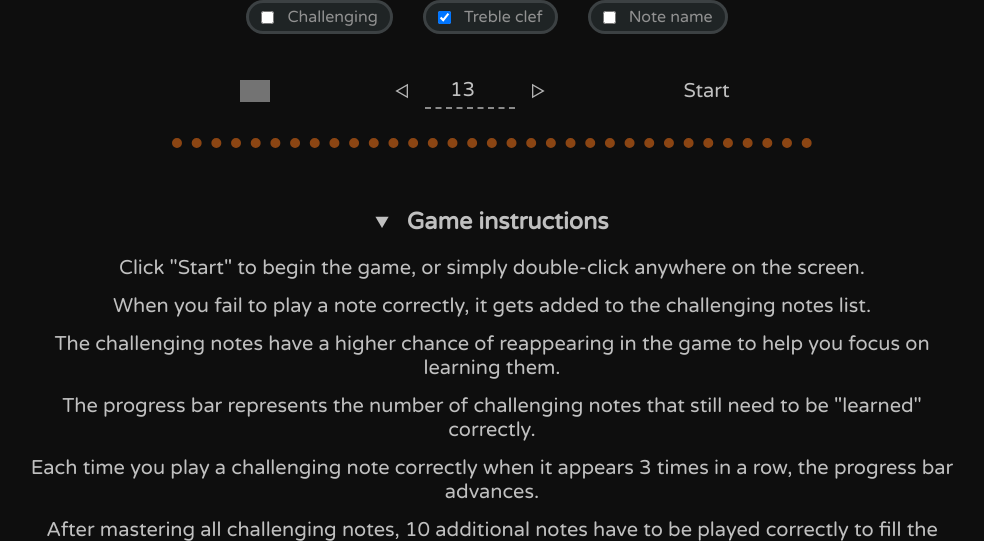
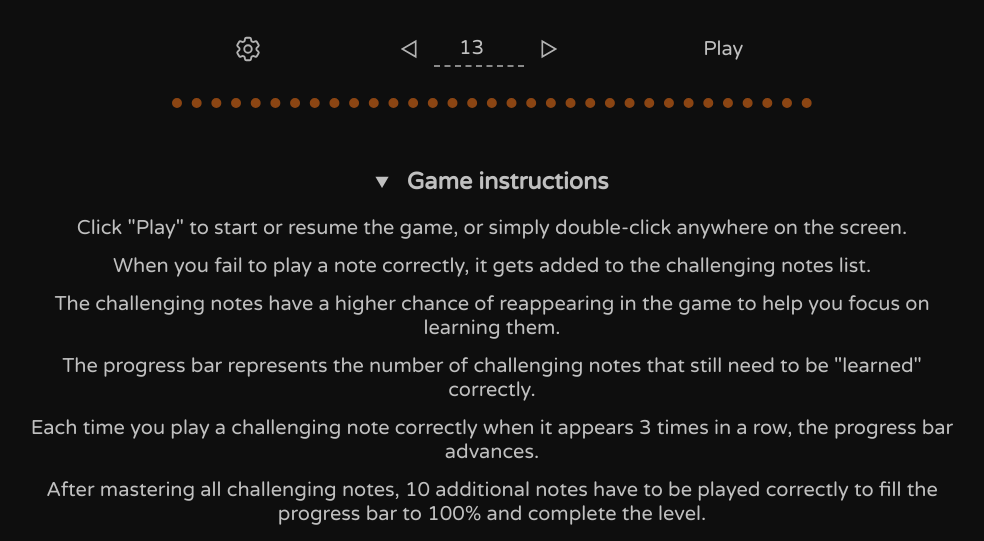
Before and after one commit to samuelgfeller/guitar-trainer, a PHP site: page / in a window 1280 px wide. Shown: the top 541 px of the page, without its empty margins (148-1132 px from the left). Run offline with PHP 8.4, Linux system fonts and the light colour scheme; some libraries are stand-ins or nearby versions; grey boxes are pictures that could not be loaded.

Commit message:
Added propper settings [SG-122]

```diff
--- a/css/modal.css
+++ b/css/modal.css
@@ -106,7 +106,7 @@
         padding: 40px;
     }
 
-    #alert-modal-footer .btn {
+    #alert-modal-footer .start-stop-btn {
         font-size: 1.2em;
     }
 
--- a/css/style.css
+++ b/css/style.css
@@ -26,26 +26,6 @@
         color: #919191;
     }
 
-    #settings-div{
-        /*margin-top: 3vh;*/
-    }
-
-    .checkbox-button {
-        display: inline-flex;
-        align-items: center;
-        gap: 0.5em;
-        padding: 4px 12px 4px 8px;
-        background: #1f2425;
-        border: 3px solid #3c4143;
-        border-radius: 20px;
-        cursor: pointer;
-        margin-bottom: 10px;
-        margin-right: 10px;
-    }
-    .checkbox-button span{
-        font-size: 16px;
-
-    }
     header, #settings-div {
         display: flex;
         flex-wrap: wrap;
@@ -58,13 +38,57 @@
     header > div {
         display: flex;
         align-items: center;
-        gap: 20px;
-        justify-content: space-around;
+        /*gap: 20px;*/
+        justify-content: space-between;
         /*background: #a46d49;*/
         /*border-radius: 30px;*/
-        padding: 3vh;
+        padding: 3vh 0;
         width: 90%;
         border-bottom: 10px dotted saddlebrown;
+    }
+
+    .checkbox-button {
+        display: inline-flex;
+        align-items: center;
+        gap: 0.5em;
+        padding: 4px 12px 4px 8px;
+        background: #1f2425;
+        border: 3px solid #3c4143;
+        border-radius: 20px;
+        cursor: pointer;
+        margin-top: 15px;
+    }
+
+    .checkbox-button span {
+        font-size: 16px;
+    }
+
+    #settings-div {
+        row-gap: 0;
+        /*Hide by default, expand when user clicks on the settings icon*/
+        max-height: 0;
+        overflow: hidden;
+        transition: max-height 0.5s ease;
+    }
+
+    #settings-div.expanded {
+        max-height: 200px;
+        /*overflow: hidden; !* Initially, hide the overflow *!*/
+        /* Delayed animation to prevent showing the scrollbar while settings-div is expanding */
+        animation: enableScroll 0.5s ease 0.5s forwards;
+    }
+
+    /*Enable scroll in case there are more buttons than 200px height*/
+    @keyframes enableScroll {
+        to {
+            overflow: auto; /* Apply overflow: auto after the delay */
+        }
+    }
+    /*#settings-div.expanded label{*/
+    /*    margin-top: ;*/
+    /*}*/
+    #settings-toggle-btn {
+        cursor: pointer;
     }
 
     #bpm-input {
@@ -78,8 +102,8 @@
         width: 90px;
     }
 
-    .btn {
-        padding: 8px 14px;
+    .start-stop-btn {
+        padding: 8px 8px;
         border: none;
         background: transparent;
         border-radius: 10px;
@@ -89,7 +113,7 @@
         cursor: pointer;
     }
 
-    .btn:hover {
+    .start-stop-btn:hover {
         /*border-bottom: 2px dotted #8a8a8a;*/
         background: rgba(255, 255, 255, .1);
     }
@@ -99,19 +123,26 @@
         filter: invert(70%);
     }
 
+    .button-icon {
+        width: 30px;
+        filter: invert(70%);
+    }
+
     label[for="challenging-notes-preset"] {
         color: #919191;
         font-size: 16px;
         cursor: pointer;
     }
-    #treble-clef-output{
+
+    #treble-clef-output {
         width: 200px;
         display: flex;
         align-items: center;
         justify-content: center;
         font-size: 30px;
     }
-    #treble-clef-output svg{
+
+    #treble-clef-output svg {
         display: block;
         height: 100%;
     }
@@ -152,16 +183,14 @@
     }
 
     main {
-
         display: flex;
         align-items: center;
-        justify-content: center;
+        justify-content: space-around;
         flex-wrap: wrap;
         width: 100%;
         height: 100%;
         text-align: center;
-        column-gap: 20vw;
-        margin-top: 40px;
+        margin-top: 20px;
     }
 
     main > div {
@@ -177,7 +206,7 @@
     }
 
     /* Class name twice to increase specificity */
-    .note-value-span.note-value-span{
+    .note-value-span.note-value-span {
         font-size: 130px;
         font-weight: bold;
         color: #bcbcbc;
@@ -198,12 +227,14 @@
     #next-lvl-btn {
         transform: rotate(-90deg);
     }
-    .lvl-icon{
-        width: 16px;
-        margin: 15px;
+
+    .lvl-icon {
+        width: 50px;
+        padding: 15px;
         cursor: pointer;
     }
-    .center-flexbox{
+
+    .center-flexbox {
         display: flex;
         align-items: center;
         justify-content: center;
@@ -211,6 +242,7 @@
 
     /*Score*/
     #score {
+        margin-top: 10px;
         width: 100%;
         display: flex;
         justify-content: space-between;
@@ -219,7 +251,7 @@
 
     #score span {
         width: fit-content;
-        padding: 20px;
+        padding: 0 20px;
         font-size: 30px;
         font-weight: bold;
     }
@@ -244,7 +276,7 @@
         font-size: 45px;
         position: relative;
         display: inline-block;
-        padding: 20px;
+        padding: 0 20px;
         /*width: 400px; !* Adjust the width as per your preference *!*/
         overflow: visible;
         color: #a96f00;
@@ -307,6 +339,10 @@
         padding-right: 5px;
     }
 
+    .hidden {
+        display: none !important;
+    }
+
     /*summary::marker{*/
     /*    content: none;*/
     /*}*/
@@ -325,8 +361,15 @@
 }
 
 @media (min-width: 641px) {
+    main {
+        margin-top: 40px;
+        justify-content: center;
+        column-gap: 20vw;
+    }
+
     header > div {
         width: 60%;
+        justify-content: space-around;
         /*justify-content: center;*/
         /*column-gap: 60px;*/
     }
--- a/index.php
+++ b/index.php
@@ -1,11 +1,16 @@
+<?php
+
+require __DIR__ . '/JsImportVersionAdder.php';
+(new JsImportVersionAdder())->addVersionToJsImports('0.6');
+?>
 <!doctype html>
 <html lang="en">
 <head>
     <meta charset="UTF-8">
     <meta name="viewport"
           content="width=device-width, user-scalable=no, initial-scale=1.0, maximum-scale=1.0, minimum-scale=1.0">
-    <link rel="stylesheet" href="css/modal.css?v=5">
-    <link rel="stylesheet" href="css/style.css?v=5">
+    <link rel="stylesheet" href="css/modal.css?v=6">
+    <link rel="stylesheet" href="css/style.css?v=6">
     <link rel="stylesheet" href="css/progress-bar.css?v=5">
     <link rel="icon" type="image/x-icon" href="img/guitar.ico">
     <script src="https://cdn.jsdelivr.net/npm/aubiojs@0.1.1/build/aubio.min.js"></script>
@@ -17,28 +22,37 @@
 
 <!--<label for="challenging-notes-preset">Preset challenging notes</label>-->
 <div id="settings-div">
+    <label class='checkbox-button dashboard-panel-toggle-btn' id="mute-metronome">
+        <input type='checkbox' id="metronome-mode">
+        <img src="img/metronome-icon.svg" class="button-icon">
+    </label>
+    <label class='checkbox-button dashboard-panel-toggle-btn'>
+        <input type='checkbox' checked id="display-in-treble-clef">
+        <!--<span class="normal-font-size"></span>-->
+        <img src="img/treble-clef-icon.svg" class="button-icon">
+    </label>
+    <label class='checkbox-button dashboard-panel-toggle-btn'>
+        <input type='checkbox' id="display-note-name-treble-clef">
+        <div style="display: flex; align-items: center">
+            <img src="img/treble-clef-icon.svg" class="button-icon">
+            <span class="normal-font-size">+ name</span>
+        </div>
+    </label>
     <label class='checkbox-button dashboard-panel-toggle-btn'>
         <input type="checkbox" class="start-stop-btn" id="challenging-notes-preset" alt="Preset challenging notes">
-        <span class="normal-font-size">Challenging</span>
+        <img src="img/challenging-icon.svg" class="button-icon">
     </label>
-    <label class='checkbox-button dashboard-panel-toggle-btn'>
-        <input type='checkbox' checked id="display-in-treble-clef"><span class="normal-font-size">Treble clef</span>
-    </label>
-    <label class='checkbox-button dashboard-panel-toggle-btn'>
-        <input type='checkbox' id="display-note-name-treble-clef"><span class="normal-font-size">Note name</span>
-    </label>
-
 </div>
 <header>
     <div>
         <!--<label for="bpm-input">Metronome BPM</label>-->
-        <img src="img/mute-icon.svg" id="mute-metronome" class="icon">
+        <img src="img/settings-icon.svg" id="settings-toggle-btn" class="icon">
         <div class="center-flexbox">
             <img src="img/next-level.svg" alt="<" id="previous-lvl-btn" class="icon lvl-icon">
             <input type="number" min="0" value="17" id="bpm-input">
             <img src="img/next-level.svg" alt=">" id="next-lvl-btn" class="icon lvl-icon">
         </div>
-        <button class="btn" id="start-stop-btn">Start</button>
+        <button class="start-stop-btn" id="start-stop-btn">Play</button>
     </div>
 </header>
 <main>
@@ -58,7 +72,7 @@
     <div id="game-start-instruction">
         <details open>
             <summary><h3>Game instructions</h3></summary>
-            <p>Click "Start" to begin the game, or simply double-click anywhere on the screen.</p>
+            <p>Click "Play" to start or resume the game, or simply double-click anywhere on the screen.</p>
             <p>When you fail to play a note correctly, it gets added to the challenging notes list.</p>
             <p>The challenging notes have a higher chance of reappearing in the game to help you focus on learning
                 them.</p>
@@ -77,7 +91,7 @@
     <div class="visible-when-game-on">
         <span class="label">Note</span>
         <span class="note-value-span" id="note-span"></span>
-          <div id="treble-clef-output"></div>
+        <div id="treble-clef-output"></div>
     </div>
     <div class="visible-when-game-on" id="detected-note-div">
         <!--<span id="left-cents-bar"></span>-->
--- a/js/game-ui.js
+++ b/js/game-ui.js
@@ -1,4 +1,4 @@
-import {GameProgress} from "./game-progress.js?v=0.5";
+import {GameProgress} from "./game-progress.js?v=0.6";
 
 class GameUI {
     noteGame;
--- a/js/metronome-note-detector-main.js
+++ b/js/metronome-note-detector-main.js
@@ -1,6 +1,6 @@
-import {Metronome} from "./metronome.js?v=0.5";
-import {Tuner} from "./tuner.js?v=0.5";
-import {FrequencyBars} from "./frequency-bars.js?v=0.5";
+import {Metronome} from "./metronome.js?v=0.6";
+import {Tuner} from "./tuner.js?v=0.6";
+import {FrequencyBars} from "./frequency-bars.js?v=0.6";
 
 export const MetronomeNoteDetector = function () {
     // Uses ScriptProcessorNode which is deprecated. Couldn't make it work with chat gpt so this issue
--- a/js/metronome.js
+++ b/js/metronome.js
@@ -2,7 +2,6 @@ export const Metronome = function () {
     this.audioContext = null;
     this.bpmInput = document.getElementById('bpm-input');
     this.timerId = null;
-    this.playSound = false;
 }
 
 Metronome.prototype.init = function () {
@@ -30,7 +29,7 @@ Metronome.prototype.stopMetronome = function () {
     this.timerId = null;
 }
 Metronome.prototype.playClickSound = function () {
-    if (this.playSound === true) {
+    if (document.querySelector('#metronome-mode').checked) {
         const oscillator = this.audioContext.createOscillator();
         const gainNode = this.audioContext.createGain();
 
@@ -56,7 +55,8 @@ Metronome.prototype.playClickSound = function () {
     }
 }
 
-Metronome.prototype.toggleMetronomeSound = function (muteMetronomeIcon) {
+Metronome.prototype.toggleMetronomeSound = function (muteMetronomeBtn) {
+    const muteMetronomeIcon = muteMetronomeBtn.querySelector('img');
     if (muteMetronomeIcon.src.includes('sound-on-icon.svg')) {
         muteMetronomeIcon.src = 'img/mute-icon.svg';
         this.playSound = false;
--- a/js/note-game.js
+++ b/js/note-game.js
@@ -1,6 +1,6 @@
-import {GameUI} from "./game-ui.js?v=0.5";
-import {NotesProvider} from "./notes-provider.js?v=0.5";
-import {TrebleClefDisplayer} from "./treble-clef-displayer.js?v=0.5";
+import {GameUI} from "./game-ui.js?v=0.6";
+import {NotesProvider} from "./notes-provider.js?v=0.6";
+import {TrebleClefDisplayer} from "./treble-clef-displayer.js?v=0.6";
 
 // const notes = ['C', 'C♯', 'D', 'D♯', 'E', 'F', 'F♯', 'G', 'G♯', 'A', 'A♯', 'B'];
 // const strings = ['D', 'E', 'G', 'A', 'B'];
@@ -211,7 +211,7 @@ class NoteGame {
     }
 
     displayCombination(stringName, noteName) {
-        if (this.displayInTrebleClef === true) {
+        if (this.displayInTrebleClef === true || this.displayTrebleClefNoteName === true) {
             this.trebleClefDisplayer.displayCombinationInTrebleClef(stringName, noteName);
         } else {
             document.getElementById('note-span').innerHTML = noteName;
```
Also changed, not shown: js/game-initializer.js (+19 -2 lines), js/game-starter.js (+11 -15 lines), js/test/notes-provider-test.js (+1 -1 lines), js/test/tests-main.js (+1 -1 lines), img/challenging-icon.svg (added), img/metronome-icon.svg (added), img/settings-icon.svg (added), img/treble-clef-icon.svg (added), readme.md.
